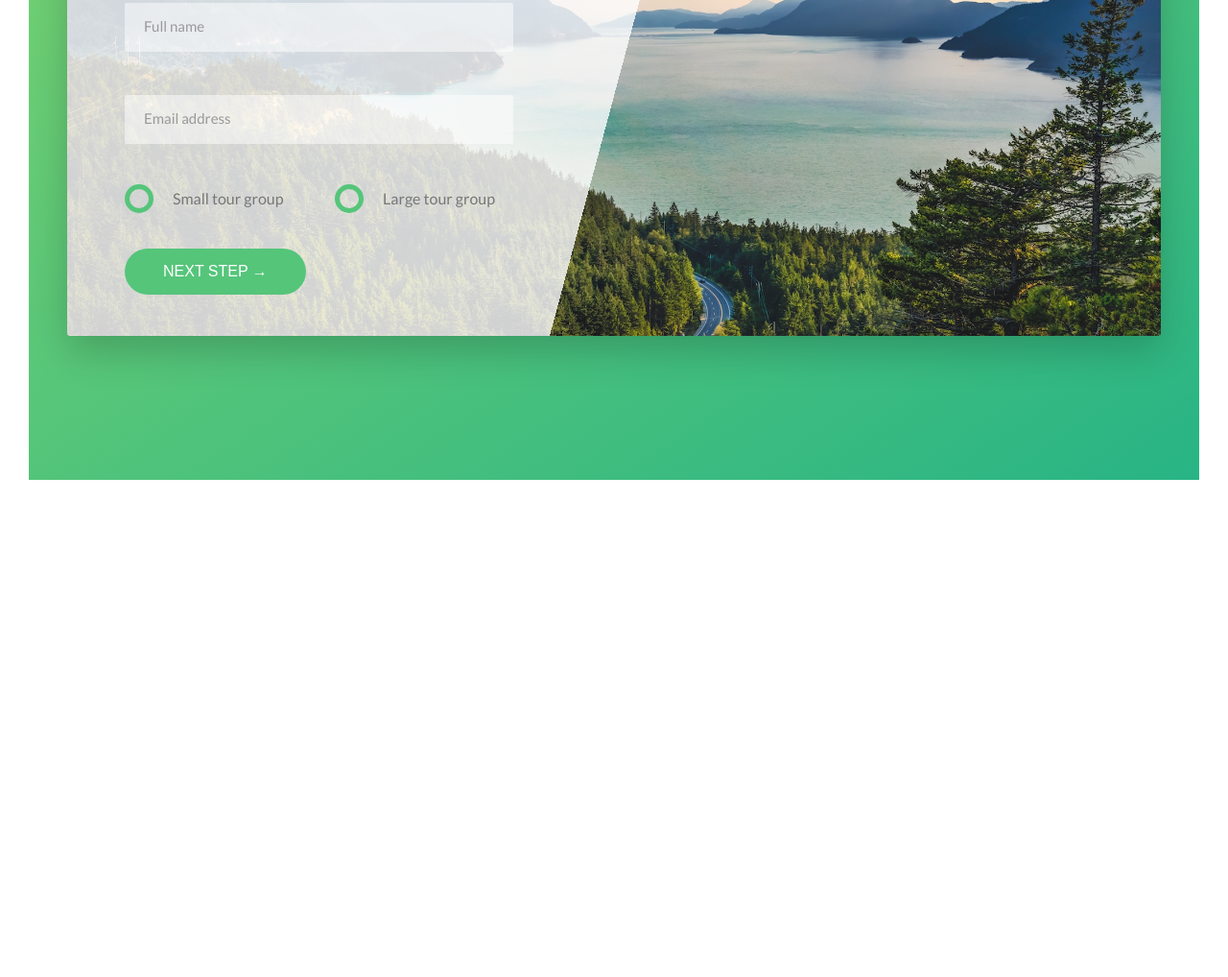
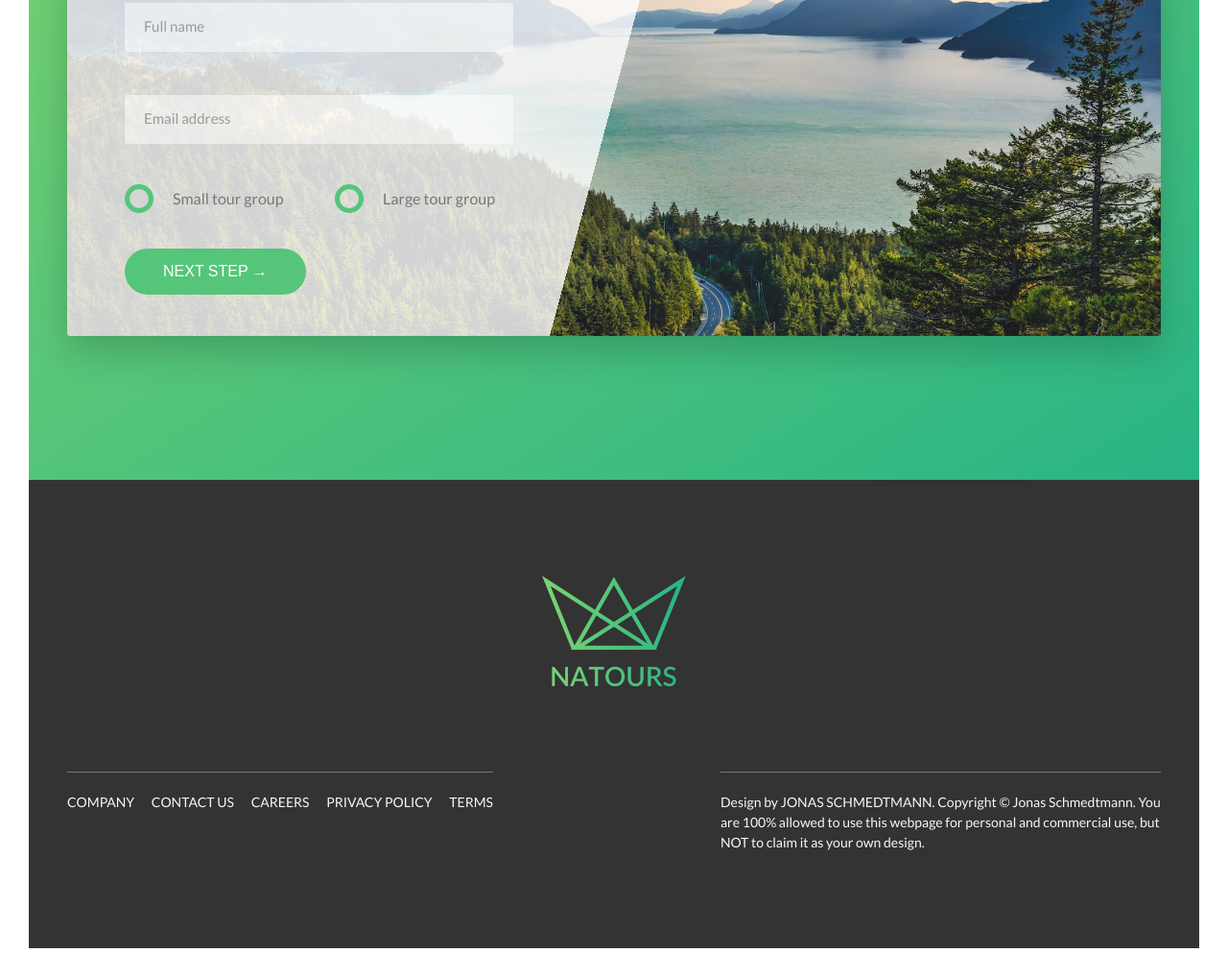
Before and after one commit to concentrator/natours, a website: page index.html in a window 1280 px wide. Shown: the part 4668-5686 px from the top of the page at 96% size. Before the commit the page ends 5198 px from the top, so only its background shows below. Drawn offline with Linux system fonts and the light colour scheme.

Commit message:
Adds page footer

```diff
--- a/index.html
+++ b/index.html
@@ -291,8 +291,32 @@
           </div>
         </div>
       </section>
+    </main>
 
-    </main>
+    <footer class="footer">
+      <div class="footer__logo-box">
+        <img src="img/logo-green-2x.png" alt="Logo" class="footer__logo">
+      </div>
+      <div class="row">
+        <div class="col-1-of-2">
+          <div class="footer__navigation">
+            <ul class="footer__list">
+              <li class="footer__item"><a href="#" class="footer__link">Company</a></li>
+              <li class="footer__item"><a href="#" class="footer__link">Contact us</a></li>
+              <li class="footer__item"><a href="#" class="footer__link">Careers</a></li>
+              <li class="footer__item"><a href="#" class="footer__link">Privacy Policy</a></li>
+              <li class="footer__item"><a href="#" class="footer__link">Terms</a></li>
+            </ul>
+          </div>
+        </div>
+        <div class="col-1-of-2">
+          <p class="footer__copyright">
+            Design by <a href="https://www.udemy.com/user/jonasschmedtmann/" class="footer__link">Jonas Schmedtmann</a>.
+            Copyright &copy; Jonas Schmedtmann. You are 100% allowed to use this webpage for personal and commercial use, but NOT to claim it as your own design.
+          </p>
+        </div>
+      </div>
+    </footer>
 
 
 
--- a/scss/abstracts/_variables.scss
+++ b/scss/abstracts/_variables.scss
@@ -18,6 +18,7 @@ $color-grey-light-2: #eeeeee;
 
 $color-grey-dark-1: #777777;
 $color-grey-dark-2: #999999;
+$color-grey-dark-3: #333333;
 
 // FONTS
 
--- /dev/null
+++ b/scss/layout/_footer.scss
@@ -0,0 +1,59 @@
+.footer {
+  background-color: $color-grey-dark-3;
+  padding: 10rem 0;
+  font-size: 1.4rem;
+
+  &__logo-box {
+    text-align: center;
+    margin-bottom: 8rem;
+  }
+
+  &__logo {
+    width: 15rem;
+    height: auto;
+  }
+
+  &__navigation {
+    display: inline-block;
+    padding-top: 2rem;
+    border-top: 1px solid $color-grey-dark-1;
+  }
+
+  &__list {
+    list-style: none;
+  }
+
+  &__item {
+    display: inline-block;
+
+    &:not(:last-child) {
+      margin-right: 1.5rem;
+    }
+  }
+
+  &__link {
+
+    &:link,
+    &:visited {
+      display: inline-block;
+      color: $color-grey-light-1;
+      text-transform: uppercase;
+      background-color: $color-grey-dark-3;
+      transition: all 0.2s;
+    }
+    &:hover,
+    &:active {
+      color: $color-primary;
+      box-shadow: 0 1rem 2rem 0 rgba($color-black, 0.4);
+      transform: rotate(5deg) scale(1.2);
+    }
+  }
+
+  &__copyright {
+    float: right;
+    width: 85%;
+    padding-top: 2rem;
+    border-top: 1px solid $color-grey-dark-1;
+    color: $color-grey-light-1;
+  }
+}
--- a/scss/style.scss
+++ b/scss/style.scss
@@ -16,6 +16,7 @@
 @import "components/story";
 
 @import "layout/header";
+@import "layout/footer";
 @import "layout/grid";
 
 @import "pages/home";
```
Also changed, not shown: css/style.css.
